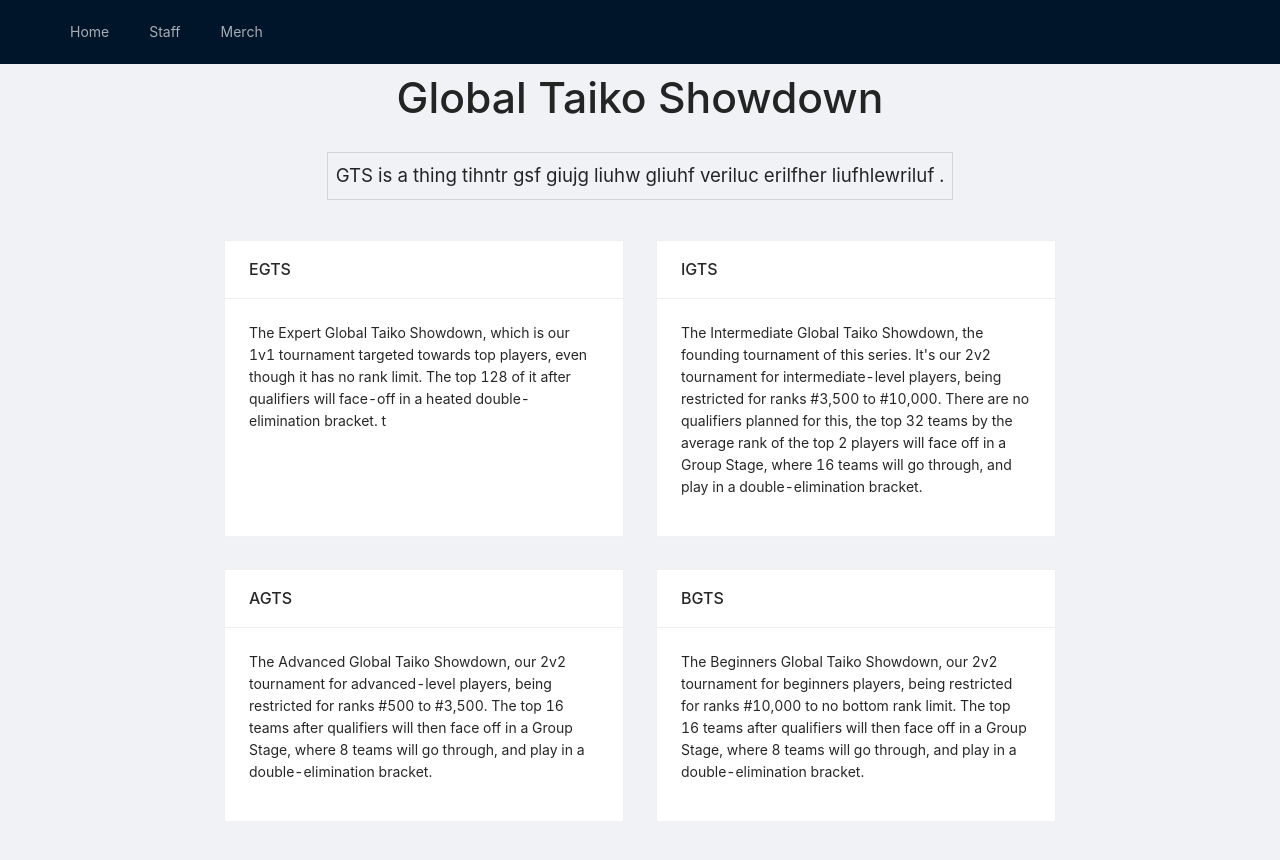
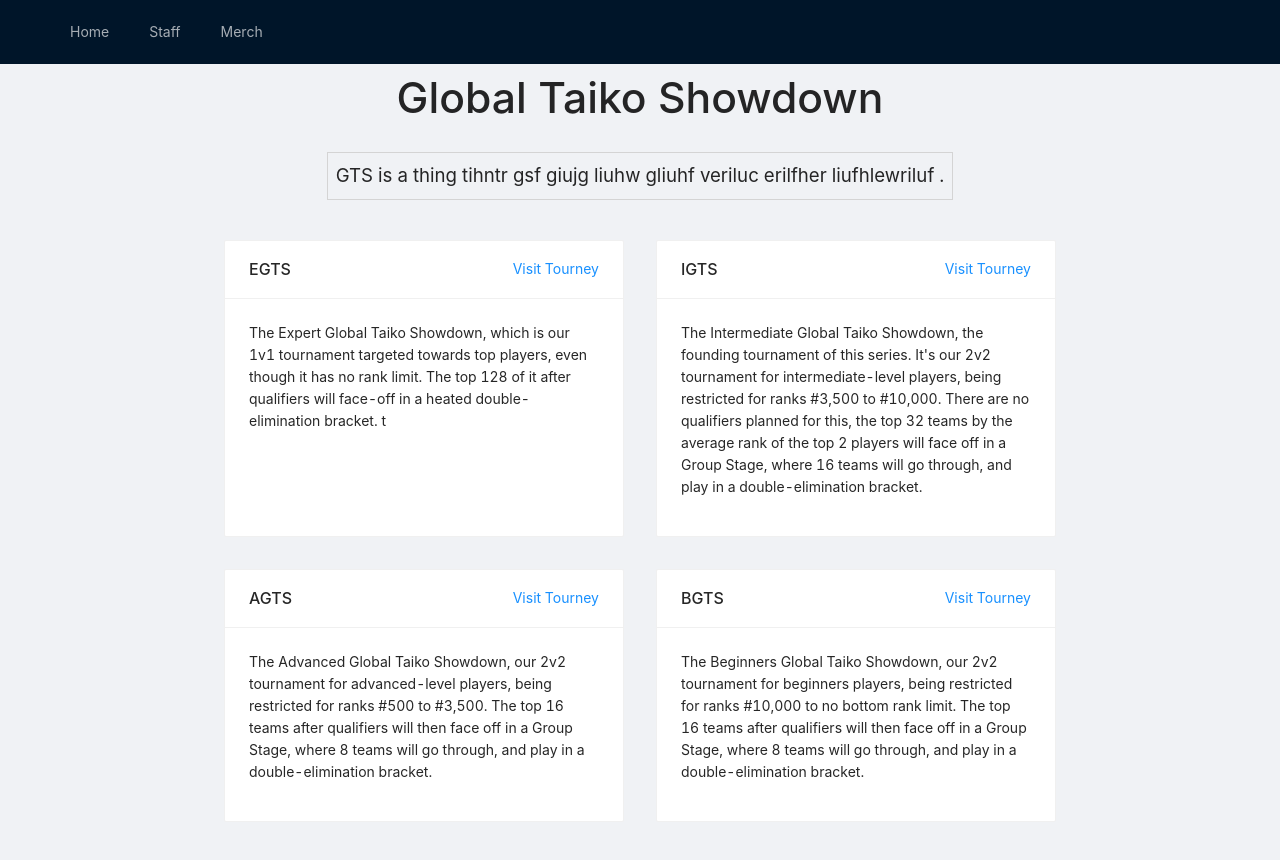
Before and after one commit to cory2067/gtsosu, a React app: page / in a window 1280 px wide. Shown: the top 860 px of the page. Built offline with nearby package versions, Linux system fonts and the light colour scheme; the HTML template or start-up script is replaced by a standard one.

Commit message:
Add TourneyCard and links

```diff
--- /dev/null
+++ b/client/src/components/modules/TourneyCard.css
@@ -0,0 +1,4 @@
+.content .TourneyCard-card {
+  margin: var(--m);
+  max-width: 400px;
+}
--- a/client/src/components/modules/TourneyCard.js
+++ b/client/src/components/modules/TourneyCard.js
@@ -1,8 +1,8 @@
 import React, { Component } from "react";
 import { Link } from "@reach/router";
 
-import { Layout, Menu } from "antd";
-const { Header } = Layout;
+import { Card } from "antd";
+import "./TourneyCard.css";
 
 class TourneyCard extends Component {
   constructor(props) {
@@ -11,7 +11,16 @@ class TourneyCard extends Component {
   }
 
   render() {
-    return <></>;
+    return (
+      <Card
+        title={this.props.name}
+        bordered={true}
+        extra={<Link to={`/${this.props.name.toLowerCase()}`}>Visit Tourney</Link>}
+        className="TourneyCard-card"
+      >
+        {this.props.children}
+      </Card>
+    );
   }
 }
 
--- a/client/src/components/pages/Home.js
+++ b/client/src/components/pages/Home.js
@@ -1,4 +1,5 @@
 import React, { Component } from "react";
+import TourneyCard from "../modules/TourneyCard";
 import "../../utilities.css";
 import "./Home.css";
 
@@ -15,23 +16,23 @@ class Home extends Component {
 
   render() {
     return (
-      <Content className="padded-content">
+      <Content className="content">
         <h1>Global Taiko Showdown</h1>
-        <div class="Home-about-container">
-          <div class="Home-about">
+        <div className="Home-about-container">
+          <div className="Home-about">
             GTS is a thing tihntr gsf giujg liuhw gliuhf veriluc erilfher liufhlewriluf .
           </div>
         </div>
 
         <div className="Home-container">
-          <Card title="EGTS" bordered={true} className="Home-card">
+          <TourneyCard name="EGTS">
             <p>
               The Expert Global Taiko Showdown, which is our 1v1 tournament targeted towards top
               players, even though it has no rank limit. The top 128 of it after qualifiers will
               face-off in a heated double-elimination bracket. t
             </p>
-          </Card>
-          <Card title="IGTS" bordered={true} className="Home-card">
+          </TourneyCard>
+          <TourneyCard name="IGTS">
             <p>
               The Intermediate Global Taiko Showdown, the founding tournament of this series. It's
               our 2v2 tournament for intermediate-level players, being restricted for ranks #3,500
@@ -39,23 +40,23 @@ class Home extends Component {
               rank of the top 2 players will face off in a Group Stage, where 16 teams will go
               through, and play in a double-elimination bracket.
             </p>
-          </Card>
-          <Card title="AGTS" bordered={true} className="Home-card">
+          </TourneyCard>
+          <TourneyCard name="AGTS">
             <p>
               The Advanced Global Taiko Showdown, our 2v2 tournament for advanced-level players,
               being restricted for ranks #500 to #3,500. The top 16 teams after qualifiers will then
               face off in a Group Stage, where 8 teams will go through, and play in a
               double-elimination bracket.
             </p>
-          </Card>
-          <Card title="BGTS" bordered={true} className="Home-card">
+          </TourneyCard>
+          <TourneyCard name="BGTS">
             <p>
               The Beginners Global Taiko Showdown, our 2v2 tournament for beginners players, being
               restricted for ranks #10,000 to no bottom rank limit. The top 16 teams after
               qualifiers will then face off in a Group Stage, where 8 teams will go through, and
               play in a double-elimination bracket.
             </p>
-          </Card>
+          </TourneyCard>
         </div>
       </Content>
     );
--- a/client/src/components/pages/Staff.js
+++ b/client/src/components/pages/Staff.js
@@ -15,7 +15,7 @@ class Home extends Component {
 
   render() {
     return (
-      <Content className="padded-content">
+      <Content className="content">
         <h2>staff: kasumii.</h2>
       </Content>
     );
--- a/client/src/utilities.css
+++ b/client/src/utilities.css
@@ -16,7 +16,7 @@ form {
   flex-grow: 1;
 }
 
-.padded-content {
+.content {
   padding: 0 50px;
 }
 
```
